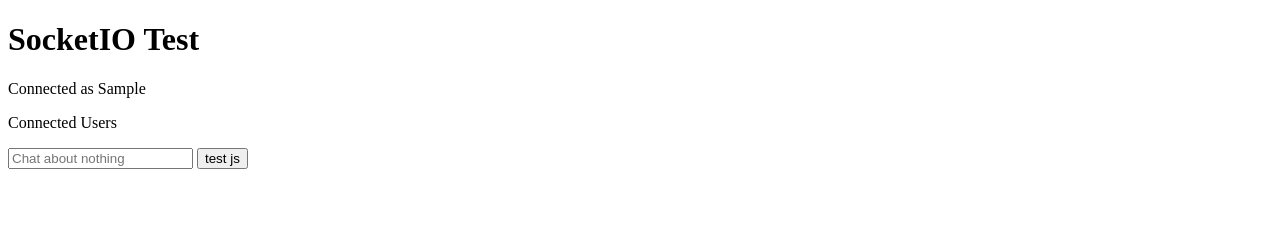
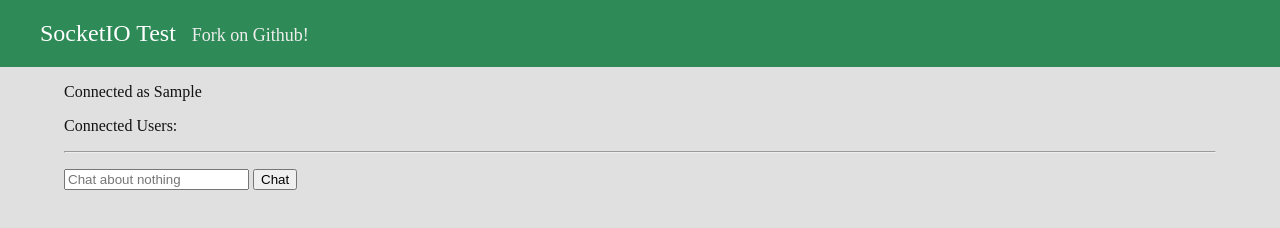
Before and after one commit to AEgan/socket-io-test, a website: page public/index.html in a window 1280 px wide. Both pictures are taken after typing "Sample" into the empty fields and a click on the input "Set Name". Drawn offline with nearby package versions, Linux system fonts and the light colour scheme; no server answers.

Commit message:
edited css and index.html for basic styling, modifed javascript just a tad, and updated README

```diff
--- a/public/index.html
+++ b/public/index.html
@@ -1,15 +1,24 @@
 <!DOCTYPE html>
 <html>
 	<head>
-		<title>Hello</title>
+		<title>SocketIO Test</title>
 		<script src="http://code.jquery.com/jquery-1.8.2.min.js"></script>
 		<script src="/socket.io/socket.io.js"></script>
 		<script type="text/javascript" src="javascripts/client.js"></script>
 		<link rel="stylesheet" type="text/css" href="stylesheets/socketstyle.css">
 	</head>
 	<body>
-		<h1>SocketIO Test</h1>
 
+		<!-- Custom navigation -->
+		<div id="custNav">
+			<ul>
+				<li>SocketIO Test</li>
+				<li><a href="https://github.com/AEgan/socket-io-test">Fork on Github!</a></li>
+			</ul>
+		</div>
+
+		<!-- Container to style things under the nav bar -->
+		<div id="container">
 			<!-- Did you connect properly? -->
 			<span id="testArea">NOT connected with SocketIO</span>
 
@@ -21,17 +30,20 @@
 
 			<!-- Shows all connected Users -->
 			<div id="connectedUsers">
-			<p>Connected Users</p>
+				<p><span id="connectedSpan">Set name to view connected users</span></p>
 				<ul id="nameList"></ul>
 			</div>
 
 			<!-- The chat list -->
+			<div id="chat" hidden>
+				<hr>
 				<ul id="chatUL"></ul>
-
 				<!-- Message box -->
-		<form id="f1" hidden>
+				<form id="f1">
 					<input type="text" name="message" id="message" placeholder="Chat about nothing">
-			<input type="submit" value="test js">
+					<input type="submit" value="Chat">
 				</form>
+			</div>
+		</div>
 	</body>
 </html>
--- a/public/javascripts/client.js
+++ b/public/javascripts/client.js
@@ -34,8 +34,9 @@
 // set the name, send it to server, show user they are connected as their name
 function setName() {
 	$("#nameForm").fadeOut();
-	$("#f1").fadeIn();
+	$("#chat").fadeIn();
 	$("#testArea").text("Connected as " + $("#name").val());
 	socket.emit('nameEntered', { name: $("#name").val() });
+	$("#connectedSpan").text("Connected Users:")
 	return false;
 }
--- a/public/stylesheets/socketstyle.css
+++ b/public/stylesheets/socketstyle.css
@@ -1,5 +1,37 @@
-/*lol no need for style yet */
+/* body will have dark text and a gray background */
 body {
-/*	background-color: #000000;
-	color: #00FF00*/
+	width: 100%;
+	color: #121212;
+	background-color: #E0E0E0;
+	margin: 0px 0px 0px 0px;
 }
+
+#custNav > ul {
+	margin-top: 0px;
+	padding-top: 20px;
+	padding-bottom: 20px;
+	background-color: #2E8B57;
+	content: " ";
+}
+
+#custNav > ul > li {
+	color: #FFFFFF;
+	display: inline;
+	font-size: x-large;
+	margin-right: 12px;
+}
+
+#custNav > ul > li > a {
+	font-size: large;
+	text-decoration: none;
+	color: #EEEEEE;
+}
+
+#custNav > ul > li > a:hover {
+	color: #FFFFFF;
+}
+
+#container {
+	margin-left: 5%;
+	margin-right: 5%;
+}
--- a/routes/serverSocket.js
+++ b/routes/serverSocket.js
@@ -2,7 +2,7 @@
 	var connectedNames = {};
 	io.sockets.on('connection', function(socket) {
 		// on connection, see if the basics work
-		socket.emit('test', {message: "Test worked"});
+		socket.emit('test', {message: "SocketIO working properly"});
 
 		// when the client sends a 'message sent' message, we do this
 		socket.on('messageSent', function(data){
```
Also changed, not shown: README.md. Lines whose indentation alone changed are shown as unchanged.
